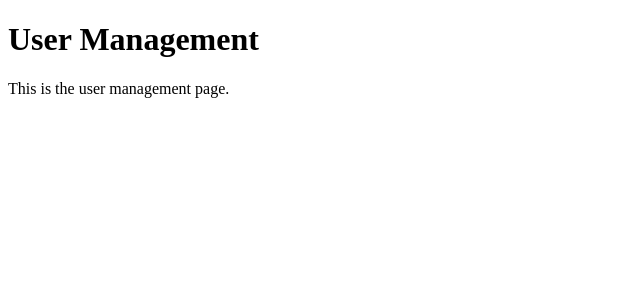
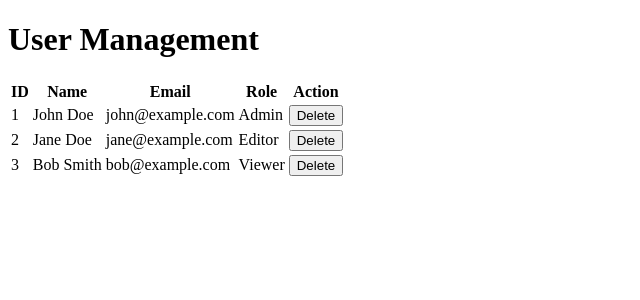
Before and after one commit to qwe2820435o2/its-parking-management-ui, a Next.js app: page /users in a window 1280 px wide. Shown: the top 300 px of the page, without its empty margins (0-640 px from the left). Built offline with nearby package versions, Linux system fonts and the light colour scheme.

Commit message:
feat(Users): List & Delete

```diff
--- a/src/pages/users.tsx
+++ b/src/pages/users.tsx
@@ -1,10 +1,48 @@
-import React from 'react';
+import React, {useState} from 'react';
 
 const Users = () => {
+
+    const [users, setUsers] = useState([
+        { id: 1, name: 'John Doe', email: 'john@example.com', role: 'Admin' },
+        { id: 2, name: 'Jane Doe', email: 'jane@example.com', role: 'Editor' },
+        { id: 3, name: 'Bob Smith', email: 'bob@example.com', role: 'Viewer' },
+    ]);
+
+    const handleDelete = (id: number) => {
+        setUsers(users.filter(user => user.id !== id))
+    }
+
     return (
         <div>
-            <h1 className="text-2xl font-bold">User Management</h1>
-            <p>This is the user management page.</p>
+            <h1 className="text-2xl font-bold mb-4">User Management</h1>
+
+            <table className="min-w-full bg-white border border-gray-200">
+                <thead className="bg-gray-100">
+                    <tr>
+                        <th className="py-2 px-4 text-left border-b">ID</th>
+                        <th className="py-2 px-4 text-left border-b">Name</th>
+                        <th className="py-2 px-4 text-left border-b">Email</th>
+                        <th className="py-2 px-4 text-left border-b">Role</th>
+                        <th className="py-2 px-4 text-left border-b">Action</th>
+                    </tr>
+                </thead>
+
+                <tbody>
+                    {users.map((user) => (
+                        <tr key={user.id} className="border-b">
+                            <td className="py-2 px-4">{user.id}</td>
+                            <td className="py-2 px-4">{user.name}</td>
+                            <td className="py-2 px-4">{user.email}</td>
+                            <td className="py-2 px-4">{user.role}</td>
+                            <td className="py-2 px-4">
+                                <button onClick={()=>handleDelete(user.id)} className="text-red-600 hover:underline">
+                                    Delete
+                                </button>
+                            </td>
+                        </tr>
+                    ))}
+                </tbody>
+            </table>
         </div>
     );
 };
```
